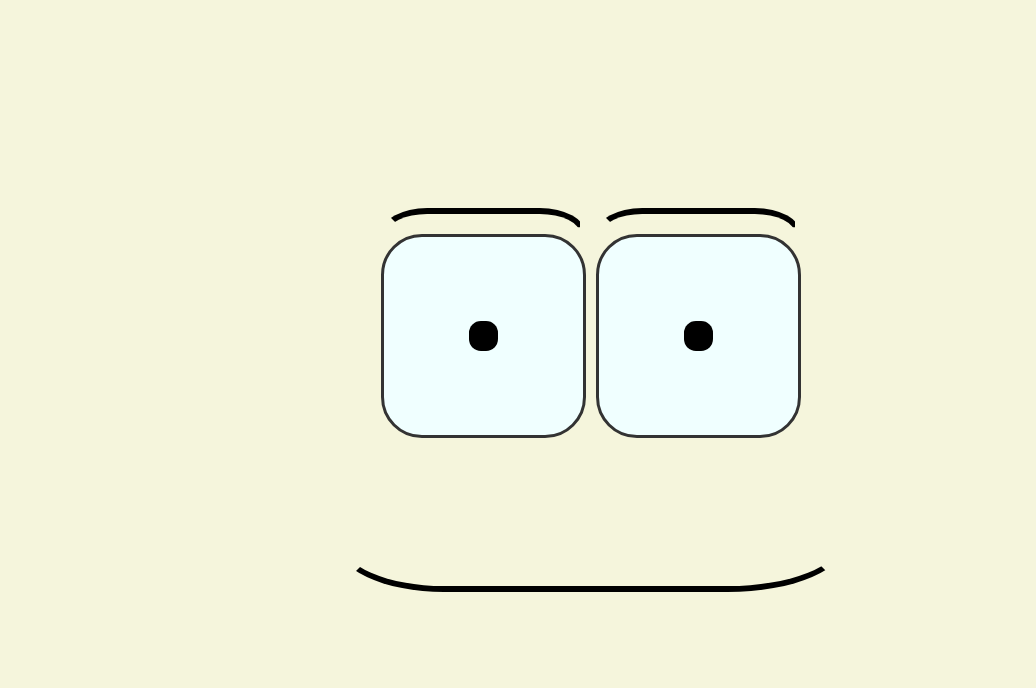
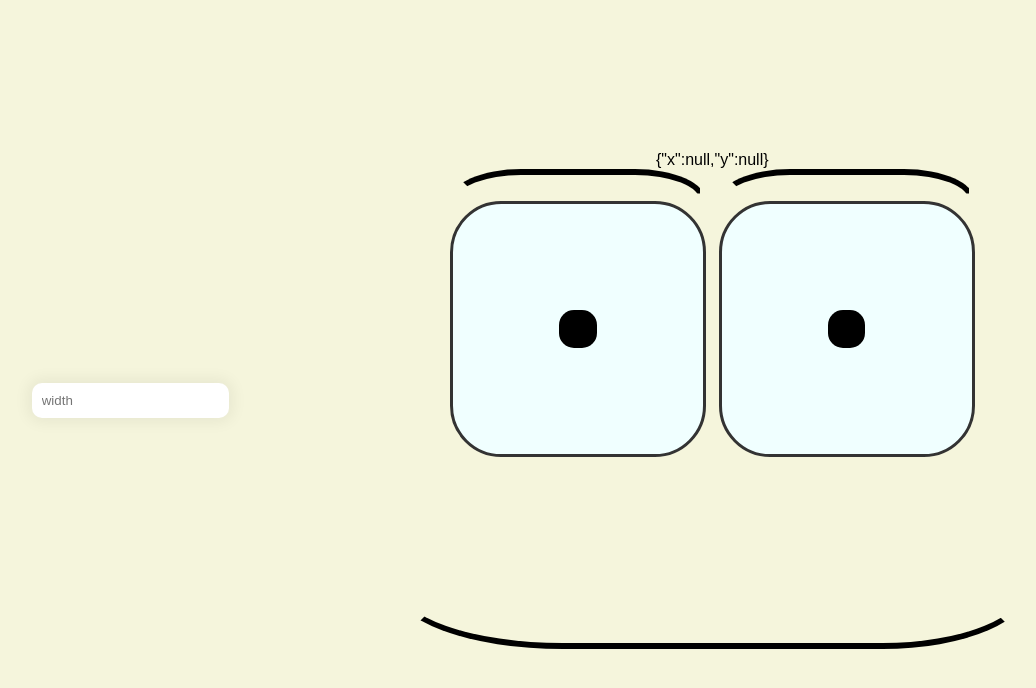
Before and after one commit to mkuenzl/animate-cursor, a React (Create React App) app: page / in a window 1280 px wide. Shown: the top 688 px of the page, without its empty margins (49-1085 px from the left). Built offline with nearby package versions, Linux system fonts and the light colour scheme.

Commit message:
added form field to update the face size in the application

```diff
--- a/src/App.js
+++ b/src/App.js
@@ -1,9 +1,20 @@
 import Face from "./components/Face";
+import Form from "./components/form/Form";
+import "./index.css";
+import TextInput from "./components/form/TextInput";
+import customRules from "./components/form/Rules";
 
 function App() {
 	return (
 		<>
-			<Face />
+			<div className="container_app">
+				<div className="container_form">
+					<Form />
+				</div>
+				<div className="container_face">
+					<Face />
+				</div>
+			</div>
 		</>
 	);
 }
--- a/src/components/Face.jsx
+++ b/src/components/Face.jsx
@@ -1,4 +1,4 @@
-import React, { useEffect } from "react";
+import React, { useEffect, useState } from "react";
 import "./Face.css";
 import Eye from "./features/Eye";
 import Eyebrow from "./features/Eyebrow";
@@ -48,28 +48,33 @@ function setPosition(el) {
 	const containerCenterY = (el.getBoundingClientRect().width / 2 / window.innerHeight + Number(responsiveY)).toFixed(2);
 	console.log(containerCenterY);
 
-	// const root = document.getElementById("root");
+	const root = document.getElementById("root");
 
-	// root.style.setProperty("--positionX", containerCenterX);
-	// root.style.setProperty("--positionY", containerCenterY);
+	root.style.setProperty("--positionX", containerCenterX);
+	root.style.setProperty("--positionY", containerCenterY);
 
 	containerCenterPositionX = containerCenterX;
 	containerCenterPositionY = containerCenterY;
 }
 
 function useMousePosition() {
-	//const [mousePosition, setMousePosition] = useState({ x: null, y: null });
+	const [mousePosition, setMousePosition] = useState({ x: null, y: null });
 	useEffect(() => {
 		const updateMousePosition = (ev) => {
+			// add logarithmic function
+
 			const responsiveX = (ev.clientX / window.innerWidth - containerCenterPositionX).toFixed(2);
 			const responsiveY = (ev.clientY / window.innerHeight - containerCenterPositionY).toFixed(2);
 
+			//const logX = ((1.5 ^ responsiveX) - 1) / (1.5 - 1);
+
 			const root = document.getElementById("root");
 
+			console.log(root.style.getPropertyValue("--positionX"));
 			root.style.setProperty("--x", responsiveX);
 			root.style.setProperty("--y", responsiveY);
 
-			//setMousePosition({ x: responsiveX, y: responsiveY });
+			setMousePosition({ x: responsiveX, y: responsiveY });
 		};
 		window.addEventListener("mousemove", updateMousePosition);
 
@@ -78,5 +83,5 @@ function useMousePosition() {
 		};
 	}, []);
 
-	//return mousePosition;
+	return mousePosition;
 }
--- a/src/components/features/Eye.css
+++ b/src/components/features/Eye.css
@@ -39,7 +39,6 @@ var(--x) - 0,5 sets x at the middle of the screen to 0
 
 /* transform - widthOfFaceContainer * widthOfSubContainer% * widthOfSubSubContainer%
 	- 2 * (widthOfFaceContainer * widthOfSubContainer% * widthOfSubSubContainer% * widthOfTracker%) */
-
 /* 16vh - */
 .tracker {
 	width: 15%;
--- /dev/null
+++ b/src/components/form/Form.jsx
@@ -0,0 +1,34 @@
+import React, { Component } from "react";
+import "../../index.css";
+
+export class Form extends Component {
+	render() {
+		const update = (value, cssVariable) => {
+			const root = document.getElementById("root");
+
+			root.style.setProperty(cssVariable, value);
+		};
+
+		return (
+			<div className="input_form">
+				<form action="">
+					<div className="container_form-label">
+						<input
+							type="text"
+							name="width"
+							minLength="3"
+							maxLength="20"
+							placeholder="width"
+							required
+							onChange={(e) => update(e.target.value, "--width")}
+						/>
+					</div>
+					{/* <TextInput id="email" customRules={customRules} validate="weirdRule" />
+                            <TextInput id="userName" validate="numeric" /> */}
+				</form>
+			</div>
+		);
+	}
+}
+
+export default Form;
--- a/src/index.css
+++ b/src/index.css
@@ -11,7 +11,8 @@
 
 /* Defines all css variables across the project - can be used anywhere with var() */
 :root {
-	--width: 40vw;
+	--width: 50vw;
+	--justify: center;
 	--positionX: 5px;
 	--positionY: 5px;
 	--x: 5px;
@@ -37,3 +38,48 @@ body {
 	min-height: 100vh;
 	max-width: 100vw;
 }
+
+.container_app {
+	display: flex;
+	flex-direction: row;
+	gap: 2vw;
+}
+
+.container_form {
+	display: flex;
+	justify-content: center;
+	align-items: center;
+}
+
+.input_form {
+	display: flex;
+	flex-direction: column;
+	flex-basis: 100%;
+	justify-content: center;
+	align-items: center;
+	flex: 1;
+}
+
+.container_form-label {
+	justify-content: center;
+	align-items: center;
+	padding: 10px;
+}
+
+input[type="text"] {
+	padding: 10px;
+	margin: 10px 0;
+	border: 0;
+	margin: auto;
+	box-shadow: 0 0 15px 4px rgba(0, 0, 0, 0.06);
+	border-radius: 10px;
+}
+
+.container_face {
+	display: flex;
+	justify-content: center;
+	align-items: center;
+	min-width: 70vw;
+	min-height: 100vh;
+	flex: 1;
+}
```
